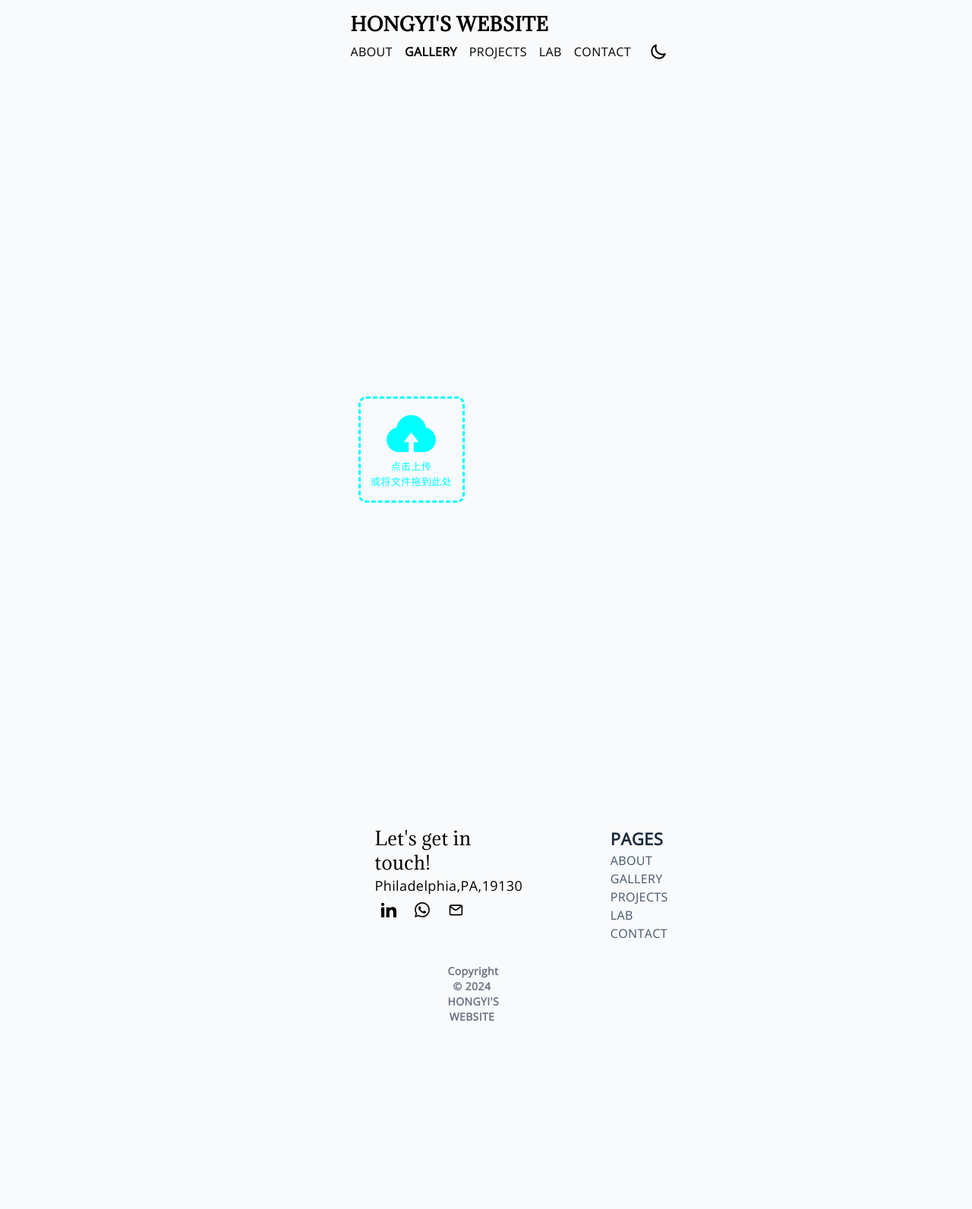
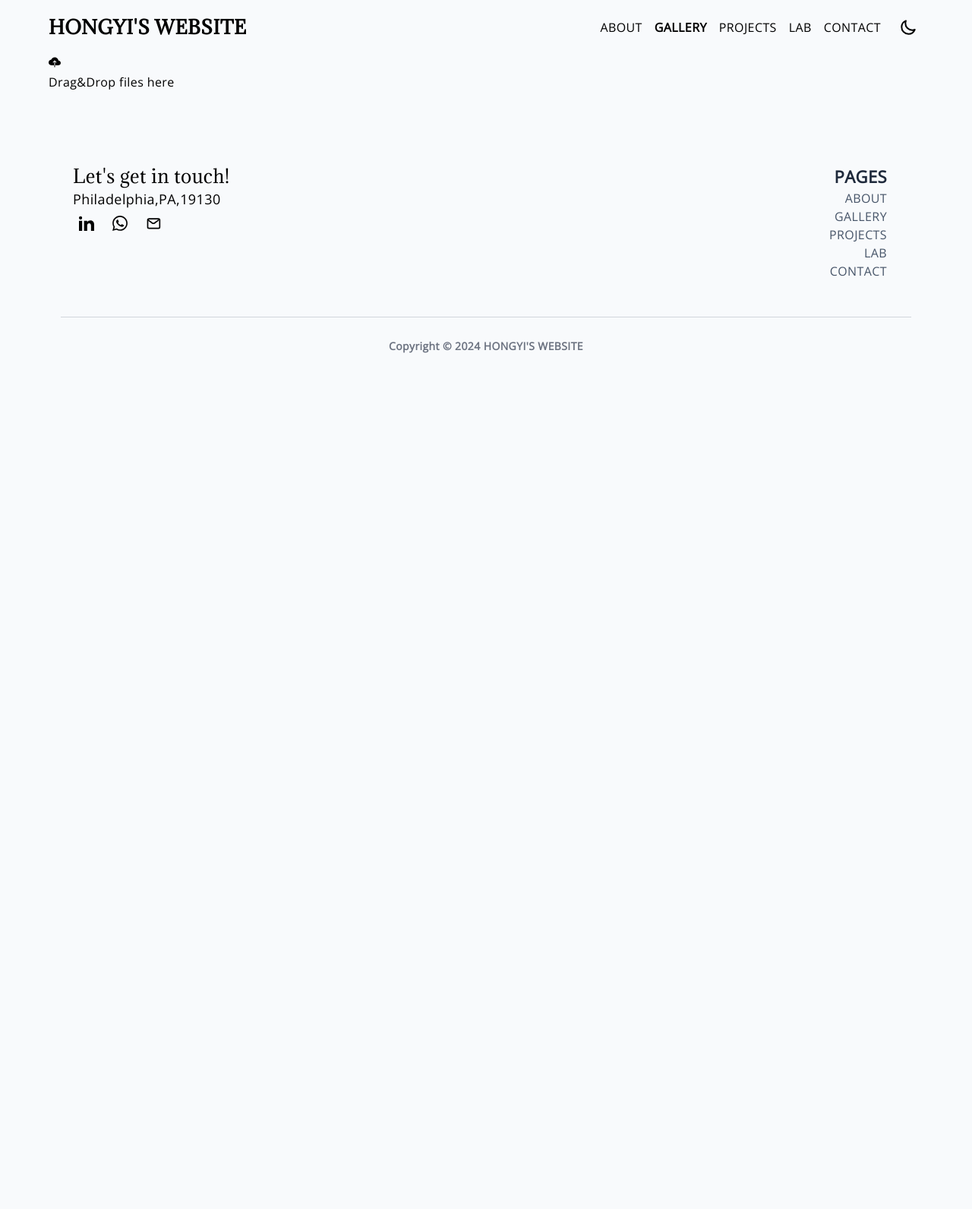
Before and after one commit to Alfie2987/Alfie2987.github.io, a Jekyll site: the page built from gallery.md, in a window 1280 px wide. Shown: the whole page at 76% size. Built offline with Jekyll 4.4.1, drawn with Linux system fonts in a browser that asks for light colours; after the commit the page ends 900 px from its top, so only the background shows below that.

Commit message:
Update gallery.html

```diff
--- a/_layouts/gallery.html
+++ b/_layouts/gallery.html
@@ -2,166 +2,22 @@
 layout: base
 ---
 
-<style>
-        .container {
-            width: 485px;
-            height: 480px;
-            display: flex;
-             /*换行  */
-            flex-wrap: wrap;
-            /* flex容器在交叉轴上有多行, 该属性生效, 默认值为stretch,
-            导致flex容器将交叉轴上的多余空间按行数平均分给每行, 所以修改为 flex-start */
-            align-content: flex-start;
-            /* 滚动 */
-            overflow-y: scroll;
-        }
-
-        /* 图片 */
-        .picture {
-            width: 140px;
-            height: 140px;
-            margin: 10px;
-            /* 图片无法选中 */
-            user-select: none;
-        }
-
-        /* 上传框 */
-        .upload-dragger {
-            width: 140px;
-            height: 140px;
-            margin: 10px;
-            display: flex;
-            justify-content: center;
-            align-items: center;
-            flex-direction: column;
-            border: 3px dashed aqua;
-            border-radius: 10px;
-            box-sizing: border-box;
-            /* 游标 */
-            cursor: pointer;
-        }
-        .upload-text {
-            color: aqua;
-            font-size: 13px;
-            /* 文字无法选中 */
-            user-select: none;
-        }
-        .upload-icon path {
-            fill: aqua;
-        }
-
-        /* 隐藏文件选择按钮 */
-        #upload-input {
-            display: none;
-        }
-
-        /* 鼠标移入上传框 */
-        .upload-dragger:hover {
-            border: 3px dashed orange;
-        }
-        /* 拖拽时的样式 */
-        .upload-dragger.drag {
-            border: 3px dashed orange;
-        }
-        .upload-dragger.drag .upload-text{
-            color: orange;
-        }
-        .upload-dragger.drag .upload-icon path{
-            fill: orange;
-        }
-
-        /* 拖拽时子元素禁用指针事件 (因为子元素会继承父元素的拖拽响应) */
-        .upload-dragger.drag * {
-            pointer-events: none;
-        }
-
-        /* 滚动条样式 */
-        .container::-webkit-scrollbar {
-            width: 5px;
-            background-color: transparent;
-        }
-        /* 滑块 */
-        .container::-webkit-scrollbar-thumb {
-            border-radius: 10px;
-            background-color: rgb(196, 196, 196);
-        }
-</style>
-
-<div class="container">
-    <!-- <img src="./1.gif" alt="" class="picture"><img src="./1.gif" alt="" class="picture"><img src="./1.gif" alt="" class="picture"> -->
-    <div class="upload-dragger">
-        <!-- 阿里巴巴矢量图标库复制 -->
-        <svg class="upload-icon" viewBox="0 0 1024 1024" width="65" height="65">
-            <path d="M815.104 363.008a307.2 307.2 0 0 0-606.72 0A256 256 0 0 0 256 870.4h204.8v-204.8H358.4l153.6-204.8 153.6 204.8h-102.4v204.8h204.8a256 256 0 0 0 47.104-507.392z" fill="#8a8a8a"></path>
-        </svg>
-        <span class="upload-text">点击上传</span>
-        <span class="upload-text">或将文件拖到此处</span>
+<div class="dnd-file-uploader">
+    <div class="drop-area">
+      <ion-icon class="upload-icon" name="cloud-upload"></ion-icon>
+      <p class="tip">Drag&Drop files here</p>
     </div>
-    <input type="file" id="upload-input" multiple accept="image/*">
+    <div class="task-list"></div>
 </div>
 
-<script>
-        var container = document.getElementsByClassName('container')[0]
-        // 被隐藏的" 文件选择按钮 "
-        var uploadInput = document.getElementById('upload-input')
-        // 上传框
-        var uploadDragger = document.getElementsByClassName('upload-dragger')[0]
+<template id="template-task">
+    <div class="task">
+      <a class="task-name" target="_blank">some file name</a>
+      <span class="task-progress">50%</span>
+    </div>
+</template>
 
-        // 上传框点击触发"文件选择按钮"的点击
-        uploadDragger.addEventListener('click', function(e) {
-            uploadInput.click()
-        })
-        // 选中文件时
-        uploadInput.addEventListener('change', function(e) {
-            console.log(e.target.files)
-            // 图片显示
-            uploadPicture(e.target.files)
-        })
-
-        // 在 uploadDragger 内部有拖拽行为时
-        uploadDragger.addEventListener('dragover', function(e) {
-            // dragover 事件一定要清楚默认事件, 不然会无法触发后面的drop事件
-            e.preventDefault()
-            // console.log("over")
-        })
-
-        // 拖拽进入 uploadDragger 时
-        uploadDragger.addEventListener('dragenter', function(e) {
-            uploadDragger.classList.add('drag')
-        })
-
-        // 拖拽离开 uploadDragger 时
-        uploadDragger.addEventListener('dragleave', function(e) {
-            uploadDragger.classList.remove('drag')
-        })
-
-        // 拖拽松开时
-        uploadDragger.addEventListener('drop', function(e) {
-            // 禁止默认行为 (有些浏览器会在新页面预览图片)
-            e.preventDefault()
-            console.log(e.dataTransfer.files)
-            uploadDragger.classList.remove('drag')
-            // 图片显示
-            uploadPicture(e.dataTransfer.files)
-        })
-
-        function uploadPicture(files) {
-            for (let index = 0; index < files.length; index++) {
-                // 检查是否为图片
-                if( !/\.(png|jpg|jpeg|gif|PNG|JPG|JPEG|GIF)$/.test(files[index].name) ) {
-                    alert('文件 ' + files[index].name + ' 上传错误, 文件格式必须为png|jpg|jpeg|gif')
-                    continue
-                }
-                /**
-                 * 上传操作(接口) 可以写在这里
-                 */
-
-                //  创建 img 元素
-                var newimg = document.createElement('img')
-                newimg.src = window.URL.createObjectURL(files[index])
-                newimg.className = 'picture'
-                // 在 container 的子元素 uploadDragger 前面插入 newimg 元素
-                container.insertBefore(newimg, uploadDragger)
-            }
-        }
-    </script>
+<script type="module" src="https://unpkg.com/ionicons@5.5.2/dist/ionicons/ionicons.esm.js"></script>
+<script nomodule src="https://unpkg.com/ionicons@5.5.2/dist/ionicons/ionicons.js"></script>
+<script src="./FileUploader.js"></script>
+<script src="./script.js"></script>
```
